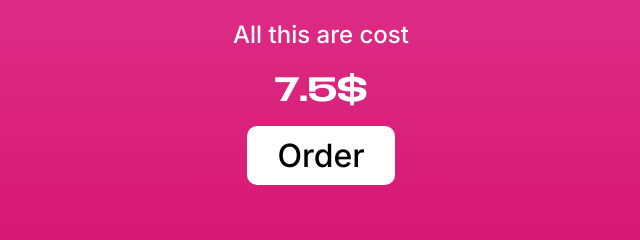
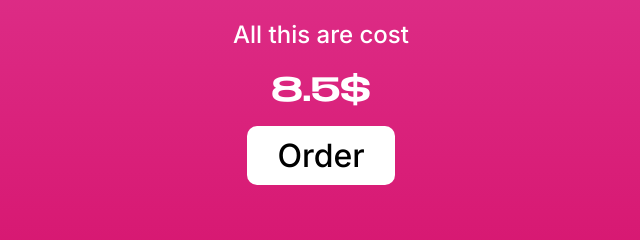
Before and after one commit to Xayners/YippePillow, a website: page index.html in a window 1280 px wide. Shown: the part 1285-1525 px from the top of the page, 319-959 px from the left. Drawn offline with Linux system fonts and the light colour scheme.

Commit message:
Update index.html

```diff
--- a/index.html
+++ b/index.html
@@ -129,7 +129,7 @@
         </div>
         <div class="description">
             <h2 class="inter">All this are cost</h2>
-            <h1 class="benzin">7.5$</h1>
+            <h1 class="benzin">8.5$</h1>
             <a href="https://www.paypal.com/ncp/payment/5LSJNAA5MUL9L" class="order inter">Order</a>
         </div>
         <footer>
```
